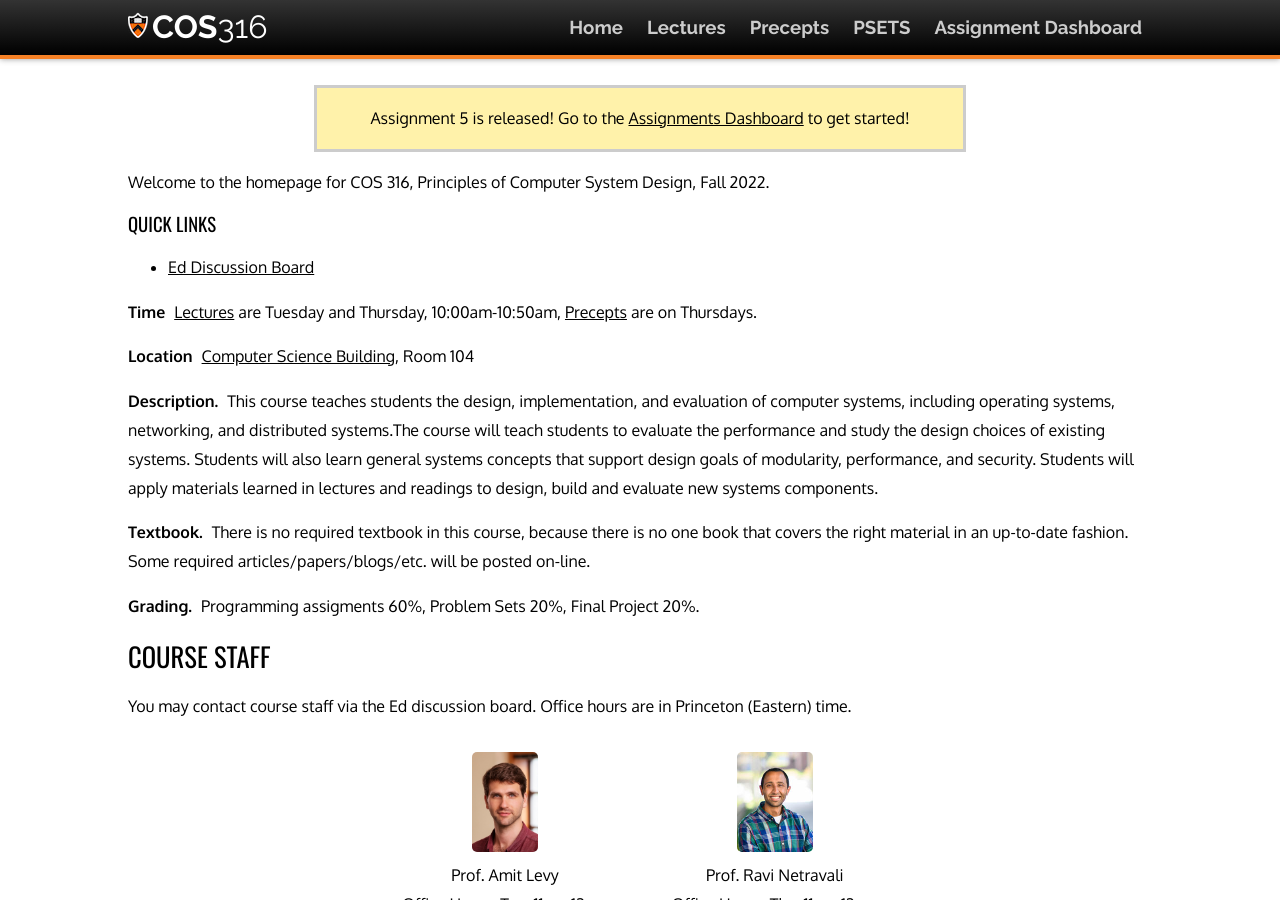
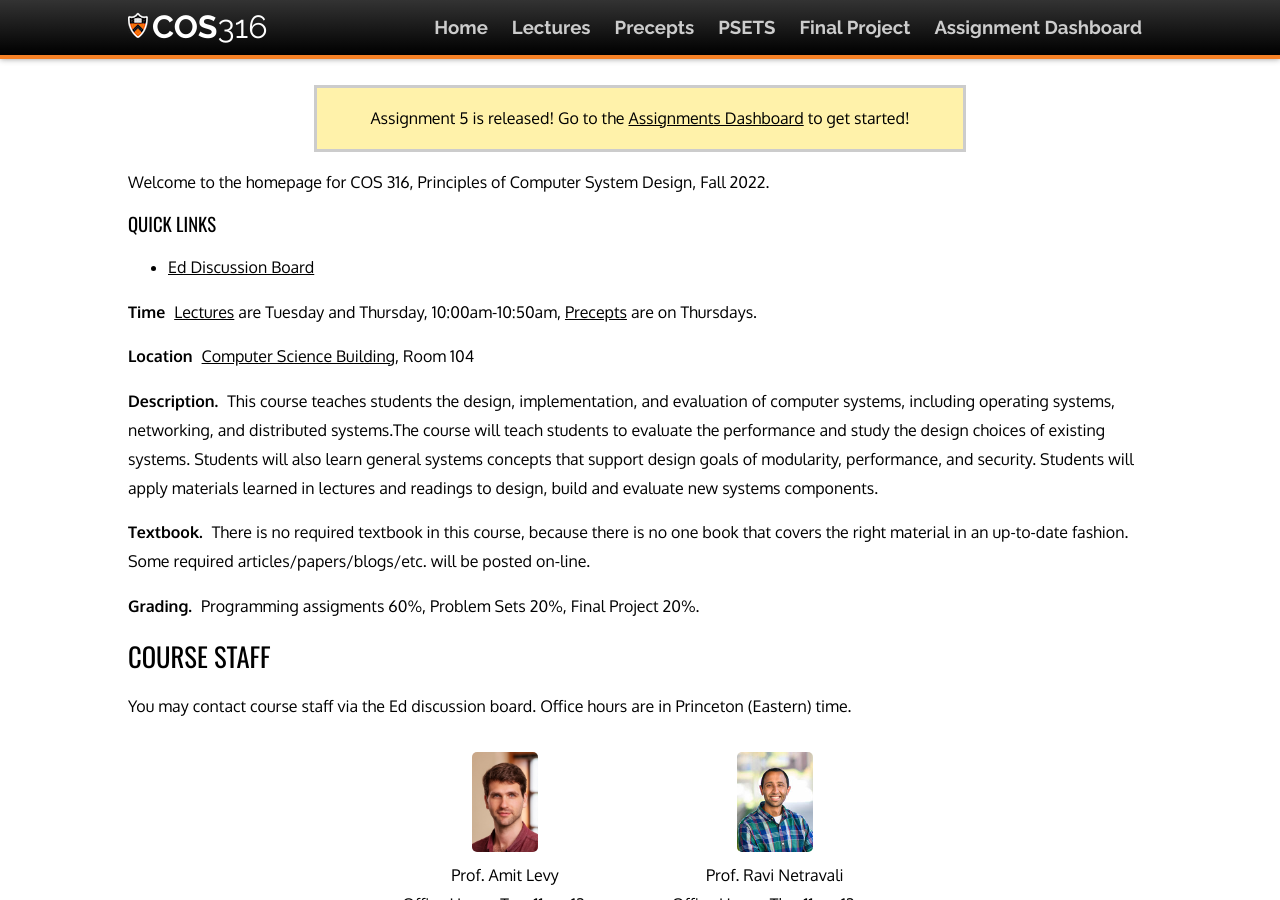
Before and after one commit to cos316/cos316-web, a Jekyll site: the page built from index.md, in a window 1280 px wide and 900 px high. Built offline with Jekyll 4.4.1, drawn with Linux system fonts in a browser that asks for light colours; nearby versions of some CDN libraries.

Commit message:
final project description

```diff
--- a/_layouts/default.html
+++ b/_layouts/default.html
@@ -22,6 +22,7 @@
             <li><a href="{% link lectures.md %}">Lectures</a></li>
             <li><a href="{% link precepts.md %}">Precepts</a></li>
             <li><a href="{% link assignments.md %}">PSETS</a></li>
+            <li><a href="{% link final.md %}">Final Project</a></li>
             <li><a href="{% link dashboard.md %}">Assignment Dashboard</a></li>
         </ul>
     </header>
```
